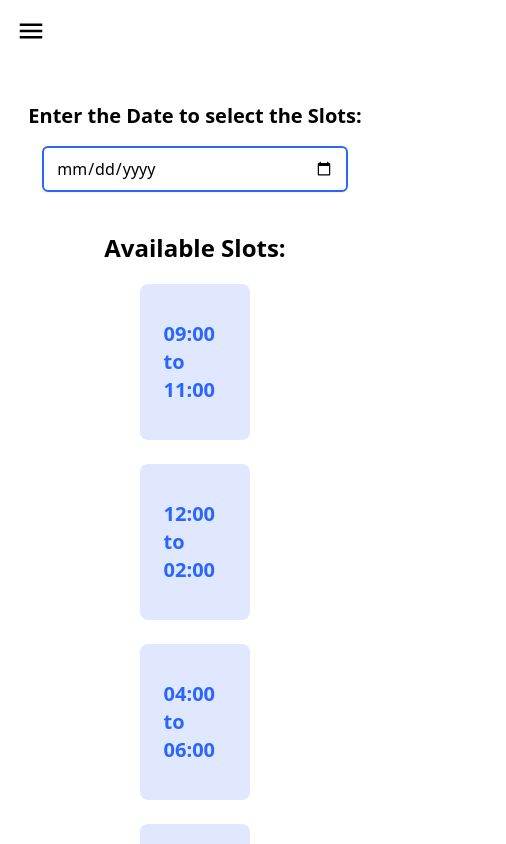
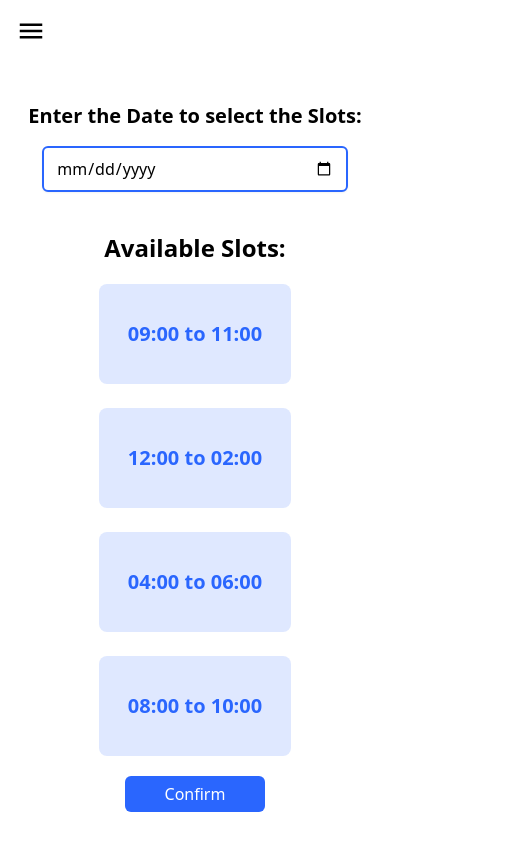
Before and after one commit to YugendarM/proppoint-client, a React (Create React App) app: page /book_appointment/1/1/time_slots in a window 390 px wide. Shown: the top 844 px of the page, 506 px wide, since content can reach past the window. Built offline with nearby package versions, Linux system fonts and the light colour scheme; a web font is replaced by a local one.

Commit message:
Update - made patientCredentials and timeslot pages responsive

```diff
--- a/src/components/Appointment/DoctorSpecialization.js
+++ b/src/components/Appointment/DoctorSpecialization.js
@@ -89,7 +89,7 @@ const DoctorSpecialization = () => {
   return (
     <React.Fragment>
       {/* <h1 className="text-3xl font-semibold">Book your Appointments...</h1> */}
-      <div className=" flex justify-center items-center md:h-[85vh] py-4 lg:px-64">
+      <div className=" flex justify-center items-center mt-20 py-4 ">
         <div className="w-2/5 hidden lg:flex justify-center  ">
           <img className="" src={doctor} style={{ width: "150px" }} />
         </div>
--- a/src/components/Appointment/PatientCredential.js
+++ b/src/components/Appointment/PatientCredential.js
@@ -37,11 +37,11 @@ function PatientCredential() {
   return (
     <>
 
-       <div className="flex items-center justify-between px-64 mt-16">
-            <div className="w-1/2 flex justify-center">
+       <div className="flex items-center justify-between lg:px-64 mt-16">
+            <div className="w-1/2 md:flex justify-center hidden ">
                 <div className="w-4/12"><img src={PatientCredentialImage} className=""/></div>
             </div>
-            <div className="w-1/2 flex flex-col gap-5 items-center">
+            <div className="w-full md:w-1/2 flex flex-col gap-5 items-center">
                 <div className="flex justify-center w-full">
                     <input className="border-2 border-proppoint-primaryBlue border-opacity-70 shadow-sm shadow-proppoint-primaryBlue w-3/5 rounded-md px-3 py-2" name='email' value={userData.email} onChange={handleChange} placeholder="Enter your Email"/>
                 </div>
--- a/src/components/Appointment/TimeSlot.js
+++ b/src/components/Appointment/TimeSlot.js
@@ -54,7 +54,7 @@ function TimeSlot() {
               },
               {
                 "startTime":"2024-12-02T08:00",
-                "endTime":"2024-12-02T010:00",
+                "endTime":"2024-12-02T10:00",
 
               },
 
@@ -74,7 +74,7 @@ function TimeSlot() {
         axios.post("", {selectedSlot})
         .then((req,res) => {
           if(res.data.status === 201){
-            window.location.href = "/patient_credential"
+            window.location.href = "/book_appointment/patient_credential"
 
           }
         })
@@ -123,22 +123,22 @@ function TimeSlot() {
 
 
   return (
-    <>
-        <div className='flex flex-col items-center justify-center mt-10'>
+    <React.Fragment>
+        <div className='flex flex-col items-center justify-center mt-10 lg:px-64'>
             <div className='flex flex-col justify-center items-center gap-4'>
                 <div className='flex flex-col justify-center items-center gap-4'>
                     <p className='text-xl font-semibold'>Enter the Date to select the Slots: </p>
-                    <input type='date' min={minDate} onChange={handleChange} className='border-2 rounded-md px-3 py-2 w-11/12 border-proppoint-primaryBlue shadow-sm'/>
+                    <input required type='date' min={minDate} onChange={handleChange} className='border-2 rounded-md px-3 py-2 w-11/12 border-proppoint-primaryBlue shadow-sm'/>
                 </div>
             </div>
 
 
             <div className='flex justify-center flex-col items-center gap-5 my-10'>
                 <h2 className='text-2xl font-semibold'>Available Slots:</h2>
-                <div className='flex flex-wrap justify-center gap-6 px-64'>
+                <div className='flex flex-wrap justify-center gap-6 '>
                     {timeSlots.map((slot,index) => (
-                        <div key={index} onClick={() => {handleSelect(slot.startTime, slot.endTime, index)}}  className={`cursor-pointer ${select === index ? "bg-proppoint-primaryBlue text-white" : "bg-proppoint-primaryBlue bg-opacity-15 text-proppoint-primaryBlue" }  text-xl rounded-lg px-6 py-9 font-semibold hover:text-proppoint-primaryBlue hover:bg-white hover:border hover:border-proppoint-primaryBlue`}>
-                            <h5>{calcTime(slot.startTime)} to {calcTime(slot.endTime)}</h5>
+                        <div key={index} onClick={() => {handleSelect(slot.startTime, slot.endTime, index)}}  className={`cursor-pointer w-48 ${select === index ? " bg-proppoint-primaryBlue text-white" : "bg-proppoint-primaryBlue bg-opacity-15 text-proppoint-primaryBlue" }  text-xl rounded-lg px-6 py-9 font-semibold hover:text-proppoint-primaryBlue hover:bg-white hover:border hover:border-proppoint-primaryBlue`}>
+                            <h5 className='text-center'>{calcTime(slot.startTime)} to {calcTime(slot.endTime)}</h5>
                         </div>
                     ))}
                 </div>
@@ -146,7 +146,7 @@ function TimeSlot() {
 
             </div>
         </div>
-    </>
+    </React.Fragment>
   )
 }
 
```
